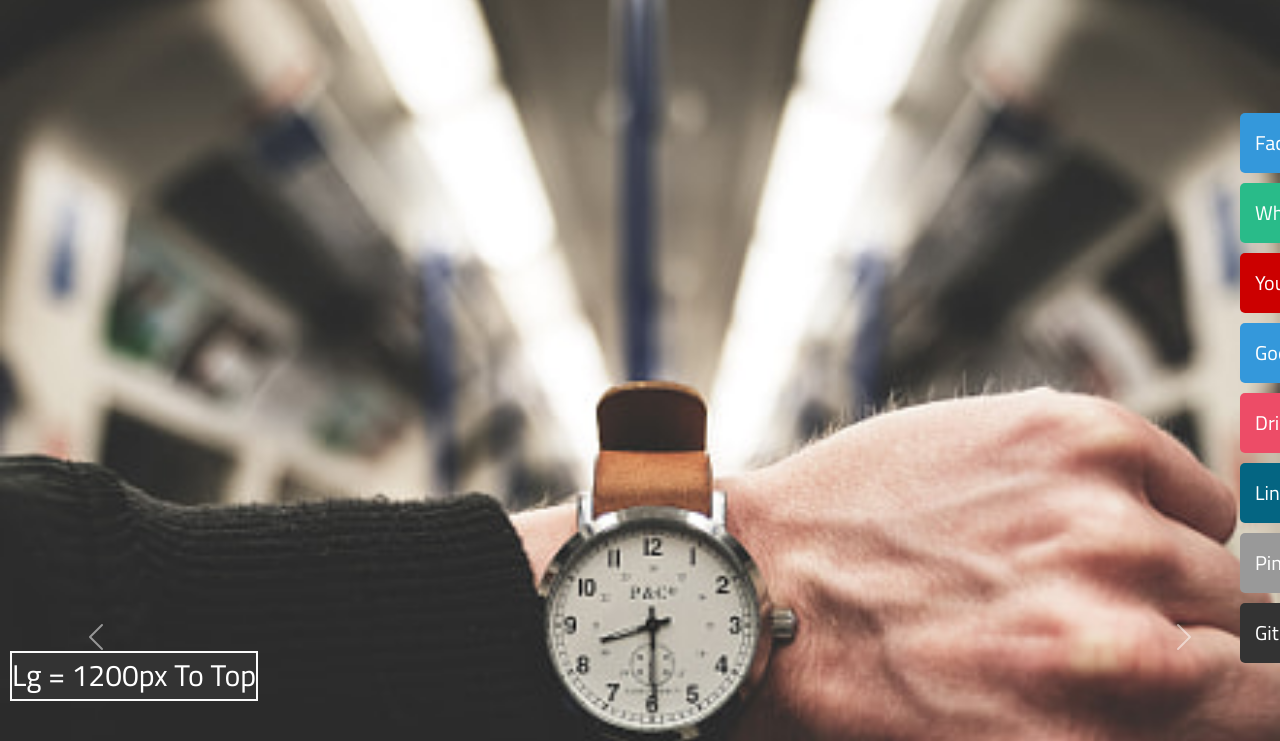
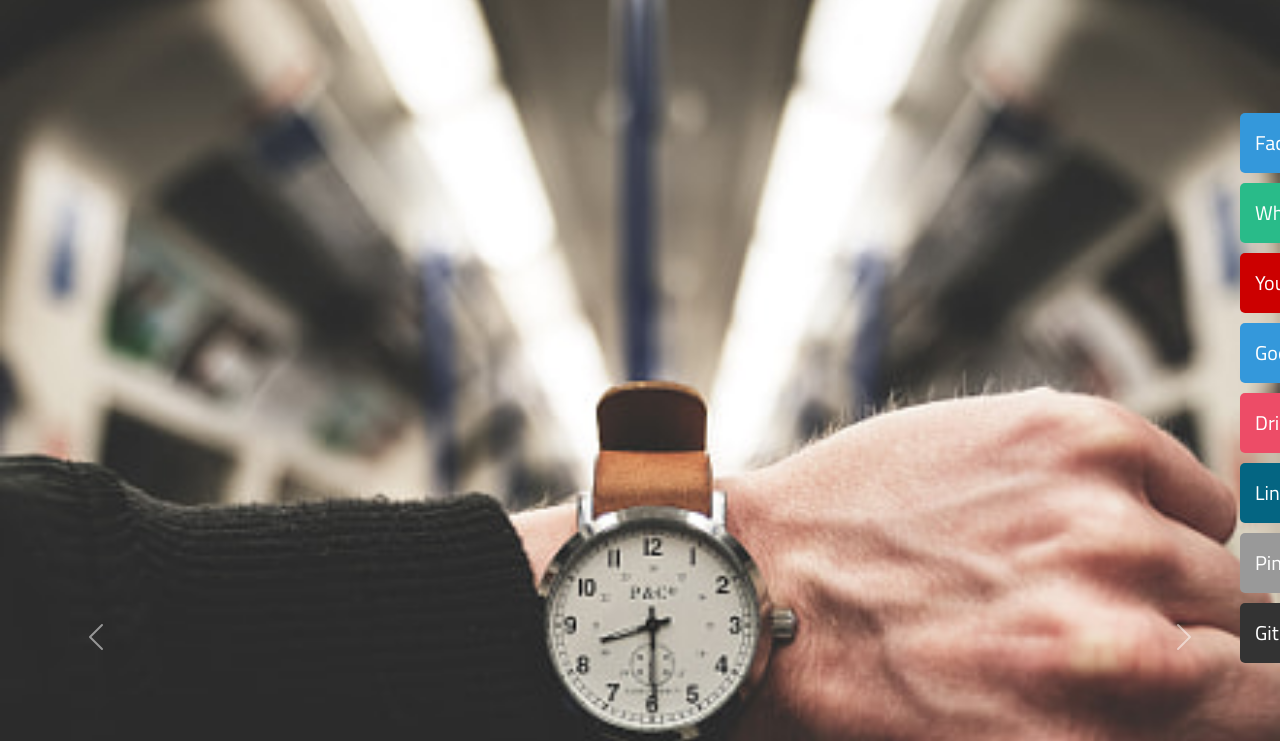
Before and after one commit to hossamrashad/xpassionagencey, a plain HTML site: page index.html in a window 1280 px wide. Shown: the part 89-830 px from the top of the page. Drawn offline with Linux system fonts and the light colour scheme; some packages are replaced by stand-ins of ours; a script that the page names is missing; a web font is replaced by a local one.

Commit message:
position

```diff
--- a/css/scss/layout/_media.scss
+++ b/css/scss/layout/_media.scss
@@ -5,83 +5,83 @@
 // @media(min-width:1200px){};  lg
 
 body {
-  @include xs-media {
-    //color: #f00;
-    // background-color: aqua;
-    &::before {
-      content: "xs = 0px To 767px";
-      position: fixed;
-      bottom: 10px;
-      left: 20px;
-      width: fit-content;
-      height: 50px;
-      color: #fff;
-      background-color: #333;
-      font-size: 30px;
-      text-align: center;
-      text-transform: capitalize;
-      border: 2px solid#fafafa;
-      z-index: 2000;
-    }
-  }
+  // @include xs-media {
+  //   //color: #f00;
+  //   // background-color: aqua;
+  //   &::before {
+  //     content: "xs = 0px To 767px";
+  //     position: fixed;
+  //     bottom: 10px;
+  //     left: 20px;
+  //     width: fit-content;
+  //     height: 50px;
+  //     color: #fff;
+  //     background-color: #333;
+  //     font-size: 30px;
+  //     text-align: center;
+  //     text-transform: capitalize;
+  //     border: 2px solid#fafafa;
+  //     z-index: 2000;
+  //   }
+  // }
 
-  @include sm-media {
-    //color: rgb(47, 0, 255);
-    // background-color: rgb(47, 0, 255);
-    &::before {
-      content: "Sm = 768px To 991px";
-      position: fixed;
-      bottom: 20px;
-      left: 20px;
-      width: fit-content;
-      height: 50px;
-      color: #fff;
-      background-color: #333;
-      font-size: 30px;
-      text-align: center;
-      text-transform: capitalize;
-      border: 2px solid#fafafa;
-      z-index: 2000;
-    }
-  }
-  @include md-media {
-    //color: rgb(0, 255, 149);
-    // background-color: rgb(0, 255, 149);
-    &::before {
-      content: "Md = 992px To 1199px";
-      position: fixed;
-      bottom: 20px;
-      left: 20px;
-      width: fit-content;
-      height: 50px;
-      color: #fff;
-      background-color: #333;
-      font-size: 30px;
-      text-align: center;
-      text-transform: capitalize;
-      border: 2px solid#fafafa;
-      z-index: 2000;
-    }
-  }
-  @include lg-media {
-    //color: rgb(251, 255, 0);
-    // background-color: rgb(251, 255, 0);
-    &::before {
-      content: "lg = 1200px to Top";
-      position: fixed;
-      bottom: 10px;
-      left: 10px;
-      width: fit-content;
-      height: 50px;
-      color: #fff;
-      background-color: #333;
-      font-size: 30px;
-      text-align: center;
-      text-transform: capitalize;
-      border: 2px solid#fafafa;
-      z-index: 2000;
-    }
-  }
+  // @include sm-media {
+  //   //color: rgb(47, 0, 255);
+  //   // background-color: rgb(47, 0, 255);
+  //   &::before {
+  //     content: "Sm = 768px To 991px";
+  //     position: fixed;
+  //     bottom: 20px;
+  //     left: 20px;
+  //     width: fit-content;
+  //     height: 50px;
+  //     color: #fff;
+  //     background-color: #333;
+  //     font-size: 30px;
+  //     text-align: center;
+  //     text-transform: capitalize;
+  //     border: 2px solid#fafafa;
+  //     z-index: 2000;
+  //   }
+  // }
+  // @include md-media {
+  //   //color: rgb(0, 255, 149);
+  //   // background-color: rgb(0, 255, 149);
+  //   &::before {
+  //     content: "Md = 992px To 1199px";
+  //     position: fixed;
+  //     bottom: 20px;
+  //     left: 20px;
+  //     width: fit-content;
+  //     height: 50px;
+  //     color: #fff;
+  //     background-color: #333;
+  //     font-size: 30px;
+  //     text-align: center;
+  //     text-transform: capitalize;
+  //     border: 2px solid#fafafa;
+  //     z-index: 2000;
+  //   }
+  // }
+  // @include lg-media {
+  //   //color: rgb(251, 255, 0);
+  //   // background-color: rgb(251, 255, 0);
+  //   &::before {
+  //     content: "lg = 1200px to Top";
+  //     position: fixed;
+  //     bottom: 10px;
+  //     left: 10px;
+  //     width: fit-content;
+  //     height: 50px;
+  //     color: #fff;
+  //     background-color: #333;
+  //     font-size: 30px;
+  //     text-align: center;
+  //     text-transform: capitalize;
+  //     border: 2px solid#fafafa;
+  //     z-index: 2000;
+  //   }
+  // }
 }
 @include xs-media {
 }
```
Also changed, not shown: css/framework.css, 1 other file.
